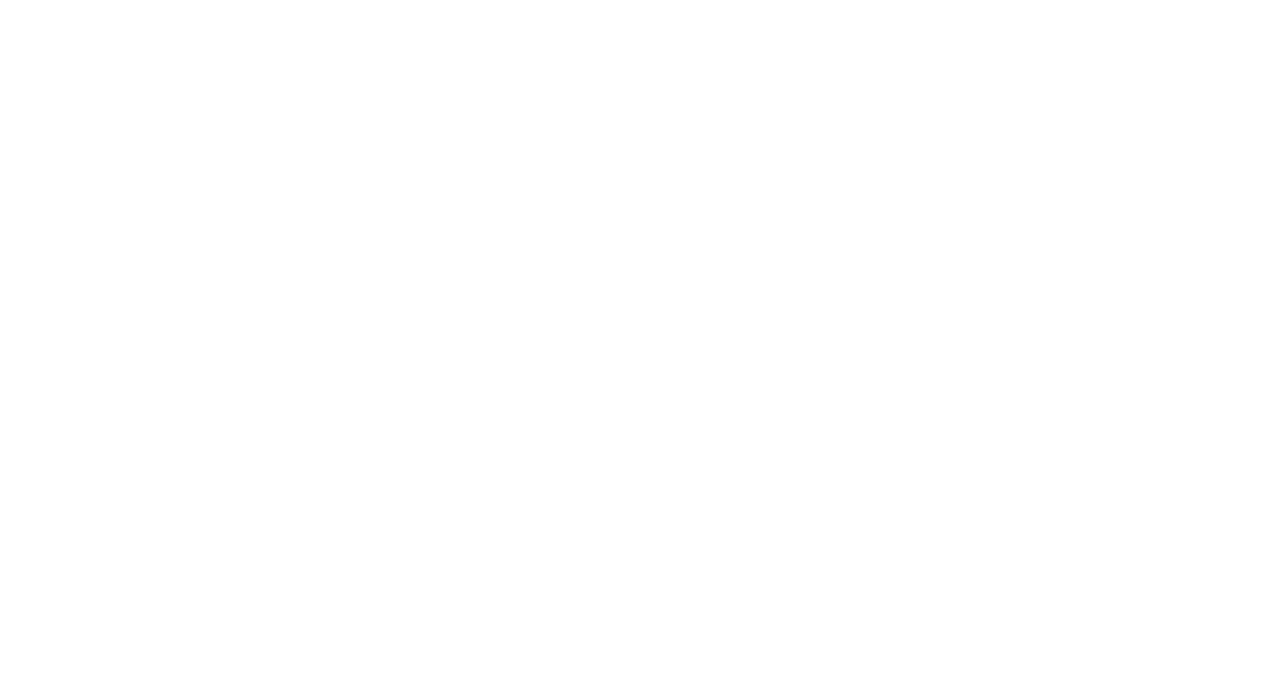
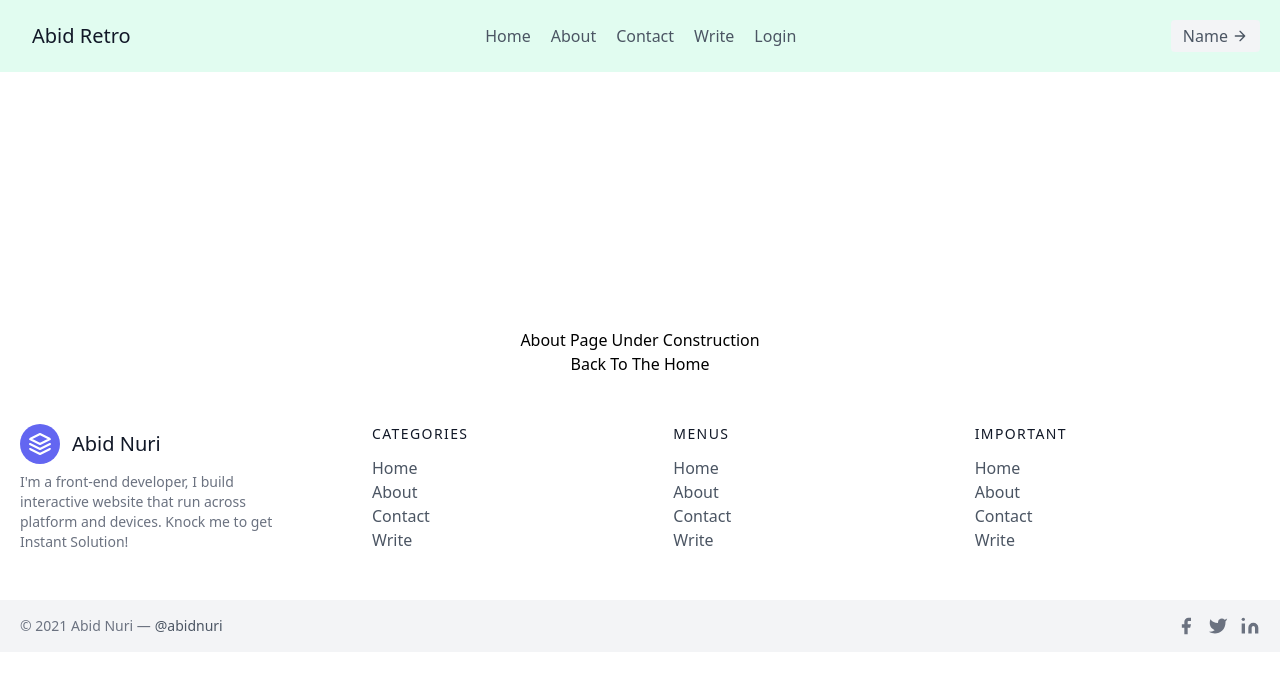
Before and after one commit to abidnuri/retro-blog-client, a React (Create React App) app: page /about in a window 1280 px wide. Shown: the top 674 px of the page. Built offline with nearby package versions, Linux system fonts and the light colour scheme.

Commit message:
design app.js route

```diff
--- a/src/App.js
+++ b/src/App.js
@@ -6,21 +6,40 @@
   Route,
 } from "react-router-dom";
 import Home from './components/Home/Home';
+import About from './components/About/About';
+import Contact from './components/Contact/Contact';
+import Write from './components/Write/Write';
+import Login from './components/Login/Login';
+import NotFound from './components/NotFound/NotFound';
+import Navbar from './components/Shared/Navbar/Navbar';
+import Footer from './components/Shared/Footer/Footer';
+
 
 function App() {
   return (
     <Router>
+      <Navbar />
       <Switch>
-        <Route path="/about">
-
-        </Route>
-        <Route path="/users">
-
-        </Route>
-        <Route path="/">
+        <Route exact path="/">
           <Home />
         </Route>
+        <Route path="/about">
+          <About />
+        </Route>
+        <Route path="/contact">
+          <Contact />
+        </Route>
+        <Route path="/write">
+          <Write />
+        </Route>
+        <Route path="/login">
+          <Login />
+        </Route>
+        <Route path="*">
+          <NotFound />
+        </Route>
       </Switch>
+      <Footer />
     </Router>
   );
 }
--- /dev/null
+++ b/src/components/About/About.js
@@ -0,0 +1,13 @@
+import React from 'react';
+import { Link } from 'react-router-dom';
+
+const About = () => {
+    return (
+        <div className="text-center" style={{ paddingTop: "20%" }}>
+            <h2 className="text-danger" >About Page Under Construction</h2>
+            <Link to="/" className="text-dark">Back To The Home</Link>
+        </div>
+    );
+};
+
+export default About;
--- /dev/null
+++ b/src/components/Contact/Contact.js
@@ -0,0 +1,13 @@
+import React from 'react';
+import { Link } from 'react-router-dom';
+
+const Contact = () => {
+    return (
+        <div className="text-center" style={{ paddingTop: "20%" }}>
+            <h2 className="text-danger" >Contact Page Under Construction</h2>
+            <Link to="/" className="text-dark">Back To The Home</Link>
+        </div>
+    );
+};
+
+export default Contact;
--- a/src/components/Home/Home.js
+++ b/src/components/Home/Home.js
@@ -1,20 +1,13 @@
 import React from 'react';
 import BlogPost from '../BlogPost/BlogPost';
-import Footer from '../Footer/Footer';
 import HeaderHome from '../HeaderHome/HeaderHome';
 import Write from '../Write/Write';
-import Navbar from '../Navbar/Navbar';
 import Login from '../Login/Login';
 
 const Home = () => {
     return (
         <div>
-            <Navbar />
-            <Login />
-            <Write />
-            <BlogPost />
             <HeaderHome />
-            <Footer />
         </div>
     );
 };
--- a/src/components/Login/Login.js
+++ b/src/components/Login/Login.js
@@ -7,8 +7,7 @@
 
     console.log(watch("example"));
     return (
-        <div class="container mx-auto px-4 flex justify-center">
-
+        <div class="container mx-auto px-4 mt-5 flex justify-center">
             <form onSubmit={handleSubmit(onSubmit)}>
             <h2 className="text-2xl text-center text-gray-200 p-6 bg-green-900">Login Here</h2> <br />
                 <label class="block py-2">
--- /dev/null
+++ b/src/components/NotFound/NotFound.js
@@ -0,0 +1,13 @@
+import React from 'react';
+import { Link } from 'react-router-dom';
+
+const NotFound = () => {
+    return (
+        <div className="text-center" style={{ paddingTop: "20%" }}>
+            <h2 className="text-danger" >404 Error! Not Found</h2>
+            <Link to="/" className="text-dark">Back To The Home</Link>
+        </div>
+    );
+};
+
+export default NotFound;
--- a/src/components/Navbar/Navbar.js
+++ b/src/components/Shared/Navbar/Navbar.js
@@ -1,19 +1,20 @@
 import React from 'react';
 import './Navbar.css';
+import { Link } from 'react-router-dom';
 
 const Navbar = () => {
     return (
         <header className="text-gray-600 body-font">
             <div className="container mx-auto flex flex-wrap p-5 flex-col md:flex-row items-center">
-                <a href="a" className="flex title-font font-medium items-center text-gray-900 mb-4 md:mb-0">
-                    <span className="ml-3 text-xl">Retro Blog</span>
-                </a>
+                <Link to="/" className="flex title-font font-medium items-center text-gray-900 mb-4 md:mb-0">
+                    <span className="ml-3 text-xl">Abid Retro</span>
+                </Link>
                 <nav className="md:ml-auto md:mr-auto flex flex-wrap items-center text-base justify-center">
-                    <a href="a" className="mr-5 hover:text-gray-900">Home</a>
-                    <a href="a" className="mr-5 hover:text-gray-900">About</a>
-                    <a href="a" className="mr-5 hover:text-gray-900">Contact</a>
-                    <a href="a" className="mr-5 hover:text-gray-900">Write</a>
-                    <a href="a" className="mr-5 hover:text-gray-900">Login</a>
+                    <Link to="/" className="mr-5 hover:text-gray-900">Home</Link>
+                    <Link to="/about" className="mr-5 hover:text-gray-900">About</Link>
+                    <Link to="/contact" className="mr-5 hover:text-gray-900">Contact</Link>
+                    <Link to="/write" className="mr-5 hover:text-gray-900">Write</Link>
+                    <Link to="/login" className="mr-5 hover:text-gray-900">Login</Link>
                 </nav>
                 <button className="inline-flex items-center bg-gray-100 border-0 py-1 px-3 focus:outline-none hover:bg-gray-200 rounded text-base mt-4 md:mt-0">Name
                     <svg fill="none" stroke="currentColor" stroke-linecap="round" stroke-linejoin="round" stroke-width="2" className="w-4 h-4 ml-1" viewBox="0 0 24 24">
--- a/src/components/Write/Write.js
+++ b/src/components/Write/Write.js
@@ -3,7 +3,7 @@
 
 const Write = () => {
     return (
-        <div class="container mx-auto px-4 flex justify-center">
+        <div class="container mx-auto px-4 mt-5 flex justify-center">
             <form className="writeForm">
                 <label class="block">
                     <h2 class="text-gray-700 text-2xl">Title</h2>
```
Also changed, not shown: src/components/Shared/Footer/Footer.js (renamed from src/components/Footer/Footer.js), src/components/Shared/Navbar/Navbar.css (renamed from src/components/Navbar/Navbar.css).
